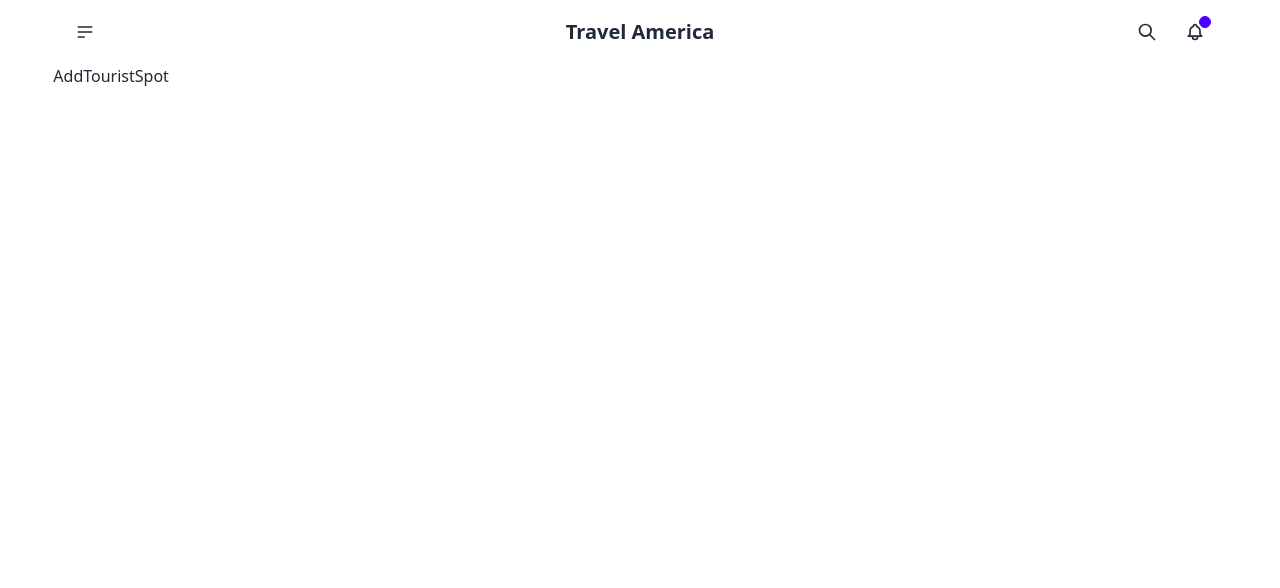
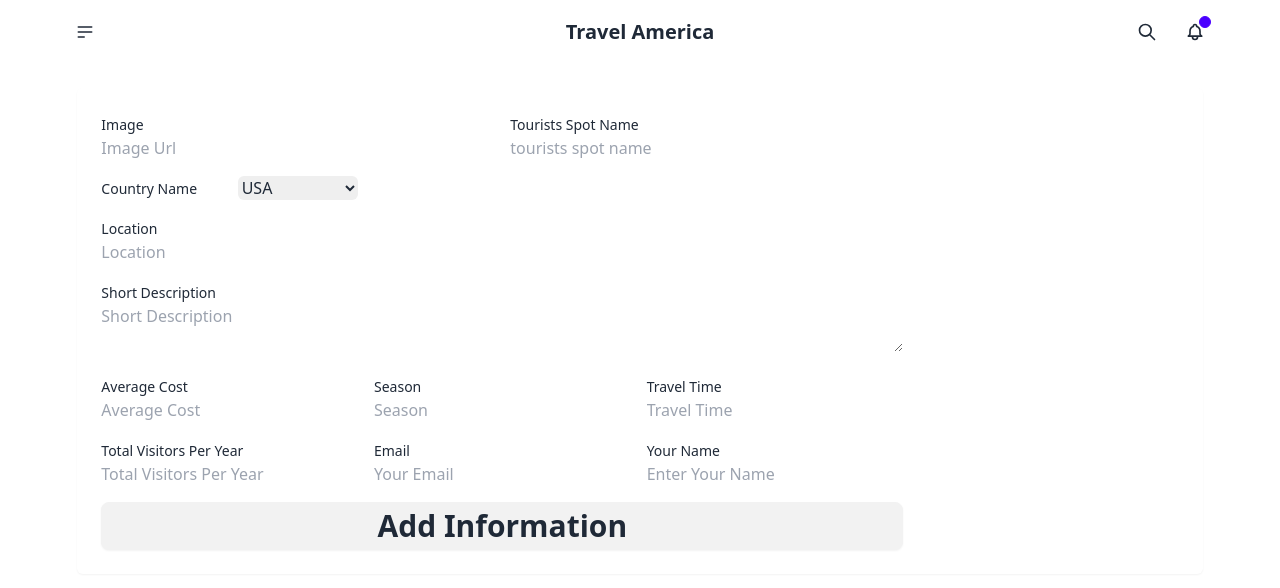
Before and after one commit to yeasin-riyad/Tourism-Management, a React (Vite) app: page /AddTouristSpot in a window 1280 px wide. Shown: the top 588 px of the page. Built offline with nearby package versions, Linux system fonts and the light colour scheme.

Commit message:
HomePage Done

```diff
--- a/package.json
+++ b/package.json
@@ -18,6 +18,7 @@
     "react-dom": "^18.2.0",
     "react-router-dom": "^6.23.0",
     "sort-by": "^1.2.0",
+    "sweetalert2": "^11.10.8",
     "swiper": "^11.1.1"
   },
   "devDependencies": {
--- a/src/components/AddTouristSpot.jsx
+++ b/src/components/AddTouristSpot.jsx
@@ -1,9 +1,190 @@
+
+import Swal from 'sweetalert2'
+
+
+
 
 
 const AddTouristSpot = () => {
-  return (
-    <div>AddTouristSpot</div>
-  )
+  const addInformation=async (e)=>{
+    e.preventDefault();
+    const form = e.target;
+    const Image = form.image.value;
+    const spotName = form.spotName.value;
+    const countryName = form.countryName.value;
+    const location = form.location.value;
+    const description = form.description.value;
+    const avgCost = form.avgCost.value;
+    const season = form.season.value;
+    const travelTime = form.travelTime.value;
+    const totalVisitors = form.totalVisitors.value;
+    const email = form.email.value;
+    const name = form.name.value;
+    const touristSpot = {
+      Image,
+      spotName,
+      countryName,
+      location,
+      description,
+      avgCost,
+      season,
+      travelTime,
+      totalVisitors,
+      email,
+      name,
+    };
+
+    form.reset();
+    // console.log(touristSpot)
+    await fetch('http://localhost:5001/touristSpot',{
+      method: 'POST',
+        headers: {
+          'Content-Type': 'application/json',
+        },
+        body: JSON.stringify(touristSpot),
+    })
+    .then(res=>res.json())
+    .then(data=>{
+      console.log(data)
+      if(data.insertedId){
+        Swal.fire({
+          title: 'Success!',
+          text: 'Tourist Spot Added Successfully.',
+          icon: 'success',
+          confirmButtonText: 'Back'
+        })
+      }
+    })
+
+
+
+
+
+  }
+
+
+    return (
+      <section className="p-6 dark:bg-gray-100 dark:text-gray-900">
+        <form
+          onSubmit={addInformation}
+          noValidate=""
+          action=""
+          className="container flex flex-col mx-auto space-y-12"
+        >
+          <fieldset className="grid grid-cols-4 gap-6 p-6 rounded-md shadow-sm dark:bg-gray-50">
+            <div className="grid grid-cols-6 gap-4 col-span-full lg:col-span-3">
+              <div className="col-span-full sm:col-span-3">
+                <label className="text-sm">Image</label>
+                <input
+                  name="image"
+                  type="text"
+                  placeholder="Image Url"
+                  className="w-full rounded-md focus:ring focus:ring-opacity-75 dark:text-gray-50 focus:dark:ring-violet-600 dark:border-gray-300"
+                />
+              </div>
+              <div className="col-span-full sm:col-span-3">
+                <label className="text-sm">Tourists Spot Name</label>
+                <input
+                  name="spotName"
+                  type="text"
+                  placeholder="tourists spot name"
+                  className="w-full rounded-md focus:ring focus:ring-opacity-75 dark:text-gray-50 focus:dark:ring-violet-600 dark:border-gray-300"
+                />
+              </div>
+              <div className=" ">
+                <label className="text-sm">Country Name</label>
+                {/* <input name="countryName" type="text" placeholder="Country Name" className="w-full rounded-md focus:ring focus:ring-opacity-75 dark:text-gray-50 focus:dark:ring-violet-600 dark:border-gray-300" /> */}
+              </div>{" "}
+              <select name="countryName"  className="w-full rounded-md focus:ring focus:ring-opacity-75 dark:text-gray-50">
+                <option value="USA">USA</option>
+                <option value="Canada">Canada</option>
+                <option value="Brazil">Brazil</option>
+                <option value="Argentina">Argentina</option>
+                <option value="Mexico">Mexico</option>
+                <option value="Peru">Peru</option>
+              </select>
+              <div className="col-span-full">
+                <label className="text-sm">Location</label>
+                <input
+                  name="location"
+                  type="text"
+                  placeholder="Location"
+                  className="w-full rounded-md focus:ring focus:ring-opacity-75 dark:text-gray-50 focus:dark:ring-violet-600 dark:border-gray-300"
+                />
+              </div>
+              <div className="col-span-full">
+                <label className="text-sm">Short Description</label>
+                <textarea
+                  name="description"
+                  placeholder="Short Description"
+                  className="w-full rounded-md focus:ring focus:ring-opacity-75 dark:text-gray-50 focus:dark:ring-violet-600 dark:border-gray-300"
+                ></textarea>
+              </div>
+              <div className="col-span-full sm:col-span-2">
+                <label className="text-sm">Average Cost</label>
+                <input
+                  name="avgCost"
+                  type="text"
+                  placeholder="Average Cost"
+                  className="w-full rounded-md focus:ring focus:ring-opacity-75 dark:text-gray-50 focus:dark:ring-violet-600 dark:border-gray-300"
+                />
+              </div>
+              <div className="col-span-full sm:col-span-2">
+                <label className="text-sm">Season</label>
+                <input
+                  name="season"
+                  type="text"
+                  placeholder="Season"
+                  className="w-full rounded-md focus:ring focus:ring-opacity-75 dark:text-gray-50 focus:dark:ring-violet-600 dark:border-gray-300"
+                />
+              </div>
+              <div className="col-span-full sm:col-span-2">
+                <label className="text-sm">Travel Time</label>
+                <input
+                  name="travelTime"
+                  type="text"
+                  placeholder="Travel Time"
+                  className="w-full rounded-md focus:ring focus:ring-opacity-75 dark:text-gray-50 focus:dark:ring-violet-600 dark:border-gray-300"
+                />
+              </div>
+              <div className="col-span-full sm:col-span-2">
+                <label className="text-sm">Total Visitors Per Year</label>
+                <input
+                  name="totalVisitors"
+                  type="text"
+                  placeholder="Total Visitors Per Year"
+                  className="w-full rounded-md focus:ring focus:ring-opacity-75 dark:text-gray-50 focus:dark:ring-violet-600 dark:border-gray-300"
+                />
+              </div>
+              <div className="col-span-full sm:col-span-2">
+                <label className="text-sm">Email</label>
+                <input
+                  name="email"
+                  type="email"
+                  placeholder="Your Email"
+                  className="w-full rounded-md focus:ring focus:ring-opacity-75 dark:text-gray-50 focus:dark:ring-violet-600 dark:border-gray-300"
+                />
+              </div>
+              <div className="col-span-full sm:col-span-2">
+                <label className="text-sm">Your Name</label>
+                <input
+                  name="name"
+                  type="text"
+                  placeholder="Enter Your Name"
+                  className="w-full rounded-md focus:ring focus:ring-opacity-75 dark:text-gray-50 focus:dark:ring-violet-600 dark:border-gray-300"
+                />
+              </div>
+              <div className="col-span-full">
+                <button className="btn btn-block text-3xl hover:bg-green-600">
+                  Add Information
+                </button>
+              </div>
+            </div>
+          </fieldset>
+        </form>
+      </section>
+    );
+
 }
 
 export default AddTouristSpot
--- /dev/null
+++ b/src/components/AllTouristSpot.jsx
@@ -0,0 +1,9 @@
+import React from 'react'
+
+const AllTouristSpot = () => {
+  return (
+    <div>AllTouristSpot</div>
+  )
+}
+
+export default AllTouristSpot
--- /dev/null
+++ b/src/components/MyList.jsx
@@ -0,0 +1,9 @@
+import React from 'react'
+
+const MyList = () => {
+  return (
+    <div>MyList</div>
+  )
+}
+
+export default MyList
--- a/src/components/Navbar.jsx
+++ b/src/components/Navbar.jsx
@@ -1,3 +1,5 @@
+import { Link, NavLink } from "react-router-dom";
+
 const Navbar = () => {
   return (
     <div>
@@ -29,22 +31,25 @@ const Navbar = () => {
               className="menu menu-sm dropdown-content mt-3 z-50 p-2 shadow bg-base-100 rounded-box w-52"
             >
               <li>
-                <a>Homepage</a>
+                <NavLink to="/">Home</NavLink>
               </li>
               <li>
-                <a>All Tourists Spot</a>
+                <NavLink to="/AllTouristSpot">All Tourist Spot</NavLink>
               </li>
               <li>
-                <a>Add Tourists Spot</a>
+                <NavLink to="/AddTouristSpot">Add Tourists Spot</NavLink>
               </li>
               <li>
-                <a>My List</a>
+                <NavLink to="/MyList">My List</NavLink>
               </li>
             </ul>
           </div>
         </div>
         <div className="navbar-center">
-          <a className="btn btn-ghost text-xl">Travel America</a>
+          <Link to="/">
+            {" "}
+            <a className="btn btn-ghost text-xl">Travel America</a>
+          </Link>
         </div>
         <div className="navbar-end">
           <button className="btn btn-ghost btn-circle">
```
Also changed, not shown: src/components/router.jsx (+10 -0 lines), 1 other file (tests, documents, lock files or other folders).
